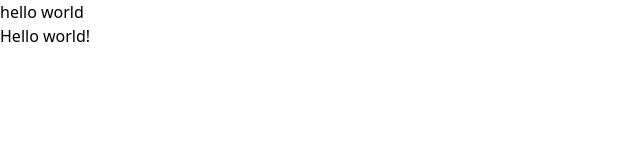
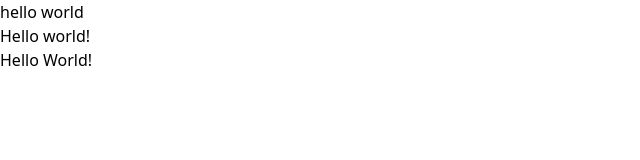
Before and after one commit to Aezrielle/Loopstudio-, an Angular app: page / in a window 1280 px wide. Shown: the top 160 px of the page, without its empty margins (0-640 px from the left). Built offline with nearby package versions, Linux system fonts and the light colour scheme.

Commit message:
Added 3rd H3

```diff
--- a/src/app/app.component.html
+++ b/src/app/app.component.html
@@ -1,2 +1,3 @@
 <h1>hello world </h1>
 <h2>Hello world!</h2>
+<h3>Hello World!</h3>
```
